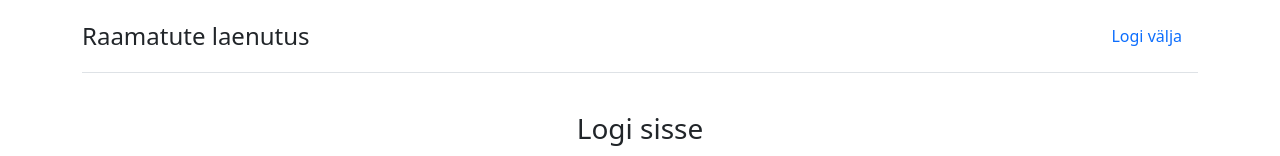
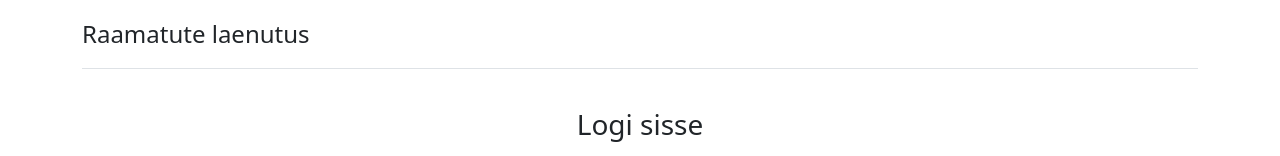
Before and after one commit to dianarand/raamatukogu, a Vue app in the folder frontend/: page /login in a window 1280 px wide. Shown: the top 156 px of the page. Built offline with nearby package versions, Linux system fonts and the light colour scheme; sample sign-in values are in the browser's storage.

Commit message:
fixed issue with logout button

```diff
--- a/frontend/src/components/Header.vue
+++ b/frontend/src/components/Header.vue
@@ -5,7 +5,7 @@
         <span class="fs-4">Raamatute laenutus</span>
       </router-link>
       <ul class="nav nav-pills">
-        <li v-if="isLoggedIn" class="nav-item">
+        <li v-if="showLogOut" class="nav-item">
           <a href="javascript:void(0)" class="nav-link" @click="logOut">Logi välja</a>
         </li>
       </ul>
@@ -19,13 +19,8 @@ import axios from "axios";
 export default {
   name: "Header",
   computed: {
-    isLoggedIn() {
-      const token = localStorage.getItem('token')
-      if (token !== null && token !== undefined) {
-        return true
-      } else {
-        return false
-      }
+    showLogOut() {
+      return this.$route.path === '/';
     }
   },
   methods: {
```
